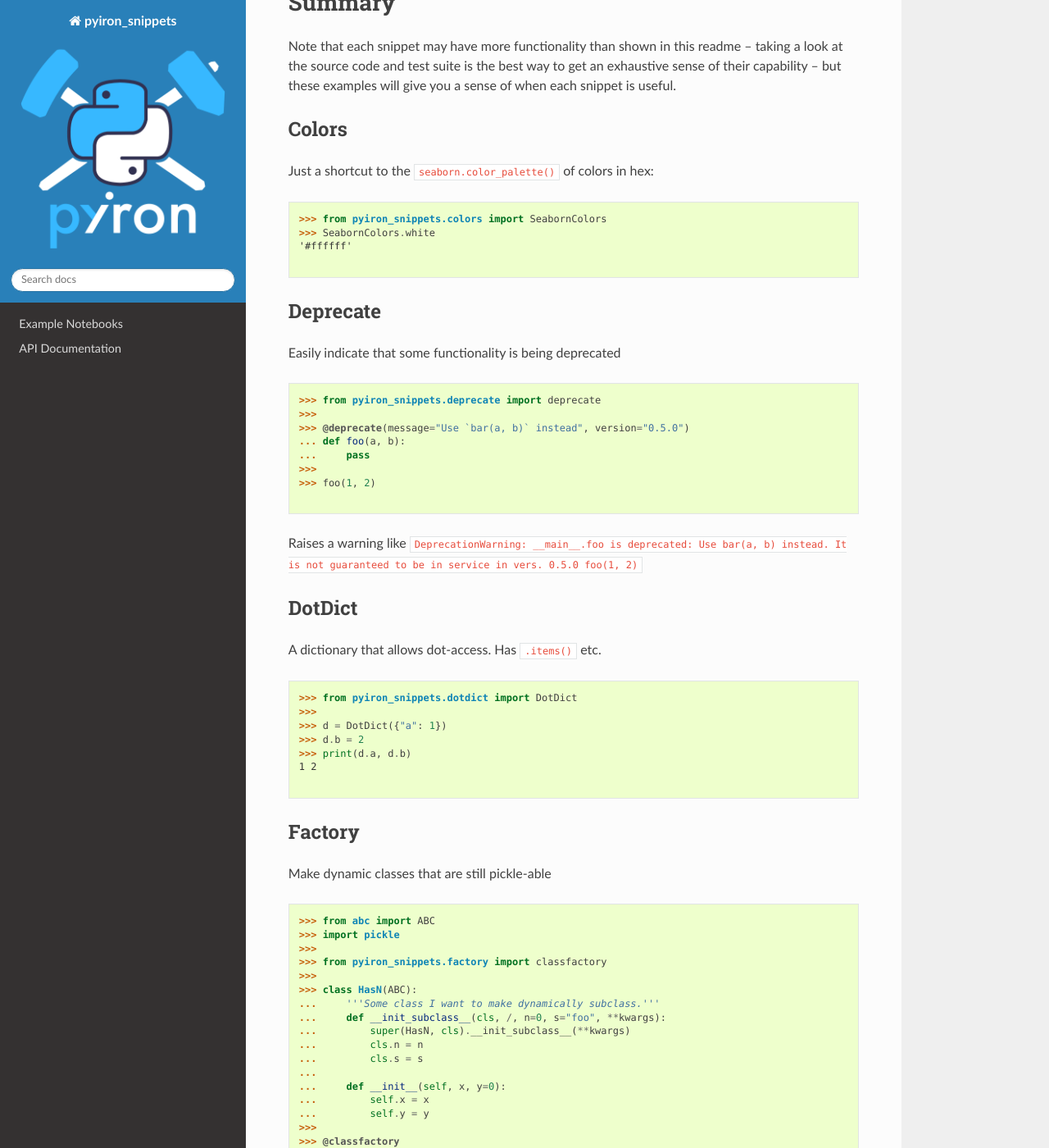
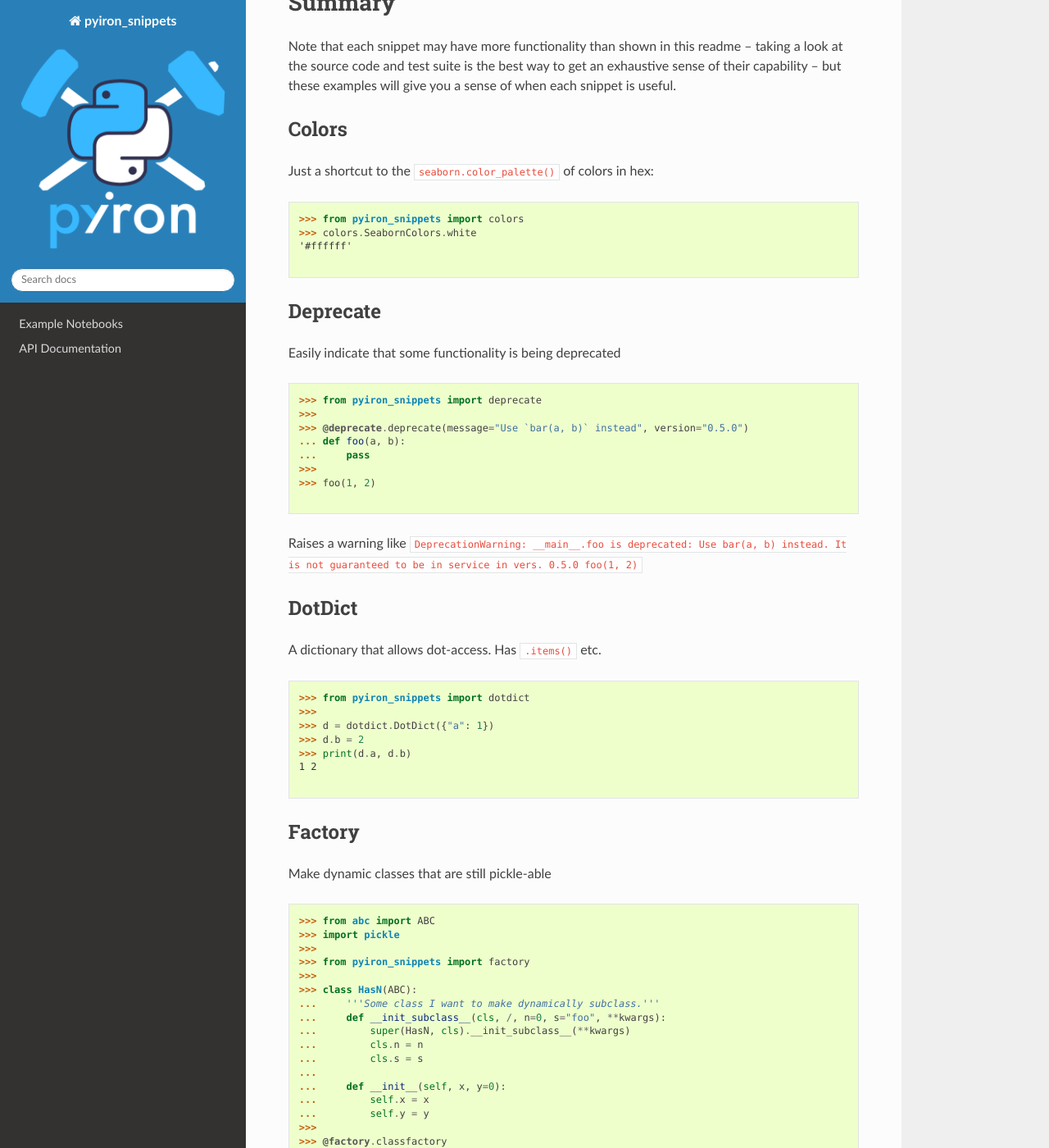
Before and after one commit to pyiron/pyiron_snippets, a Sphinx documentation site: the page built from docs/README.md, in a window 1280 px wide and 1400 px high, scrolled down 512 px. Shown: the whole window at 82% size. Built offline with Sphinx 7.4.7 and the Read the Docs theme 3.1.0, drawn with Linux system fonts in a browser that asks for light colours; some of the changed text lies outside the part shown.

Commit message:
Scope readme imports
Signed-off-by: liamhuber <liamhuber@greyhavensolutions.com>

````diff
--- a/docs/README.md
+++ b/docs/README.md
@@ -27,8 +27,8 @@ Note that each snippet may have more functionality than shown in this readme --
 Just a shortcut to the `seaborn.color_palette()` of colors in hex:
 
 ```python
->>> from pyiron_snippets.colors import SeabornColors
->>> SeabornColors.white
+>>> from pyiron_snippets import colors
+>>> colors.SeabornColors.white
 '#ffffff'
 
 ```
@@ -38,9 +38,9 @@ Just a shortcut to the `seaborn.color_palette()` of colors in hex:
 Easily indicate that some functionality is being deprecated
 
 ```python
->>> from pyiron_snippets.deprecate import deprecate
+>>> from pyiron_snippets import deprecate
 >>>
->>> @deprecate(message="Use `bar(a, b)` instead", version="0.5.0")
+>>> @deprecate.deprecate(message="Use `bar(a, b)` instead", version="0.5.0")
 ... def foo(a, b):
 ...     pass
 >>>
@@ -56,9 +56,9 @@ Raises a warning like `DeprecationWarning: __main__.foo is deprecated: Use bar(a
 A dictionary that allows dot-access. Has `.items()` etc.
 
 ```python
->>> from pyiron_snippets.dotdict import DotDict
+>>> from pyiron_snippets import dotdict
 >>>
->>> d = DotDict({"a": 1})
+>>> d = dotdict.DotDict({"a": 1})
 >>> d.b = 2
 >>> print(d.a, d.b)
 1 2
@@ -73,7 +73,7 @@ Make dynamic classes that are still pickle-able
 >>> from abc import ABC
 >>> import pickle
 >>>
->>> from pyiron_snippets.factory import classfactory
+>>> from pyiron_snippets import factory
 >>>
 >>> class HasN(ABC):
 ...     '''Some class I want to make dynamically subclass.'''
@@ -86,7 +86,7 @@ Make dynamic classes that are still pickle-able
 ...         self.x = x
 ...         self.y = y
 >>>
->>> @classfactory
+>>> @factory.classfactory
 ... def has_n_factory(n, s="wrapped_function", /):
 ...     return (
 ...         f"{HasN.__name__}{n}{s}",  # New class name
@@ -131,9 +131,9 @@ True
 A meta-class introducing a `__post__` dunder which runs after the `__init__` of _everything_ in the MRO.
 
 ```python
->>> from pyiron_snippets.has_post import HasPost
+>>> from pyiron_snippets import has_post
 >>>
->>> class Foo(metaclass=HasPost):
+>>> class Foo(metaclass=has_post.HasPost):
 ...     def __init__(self, x=0):
 ...         self.x = x
 ...         print(f"Foo.__init__: x = {self.x}")
@@ -251,9 +251,9 @@ Depending on the system clock at invokation, this simple example may give warnin
 A metaclass for the [singleton pattern](https://en.wikipedia.org/wiki/Singleton_pattern).
 
 ```python
->>> from pyiron_snippets.singleton import Singleton
+>>> from pyiron_snippets import singleton
 >>>
->>> class Foo(metaclass=Singleton):
+>>> class Foo(metaclass=singleton.Singleton):
 ...     pass
 >>>
 >>> foo1 = Foo()
````
Also changed, not shown: other parts of docs/README.md (+7 -7 lines).
